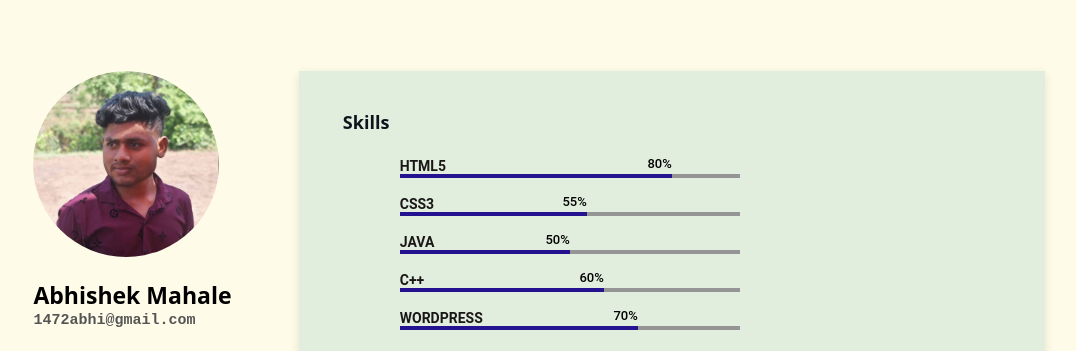
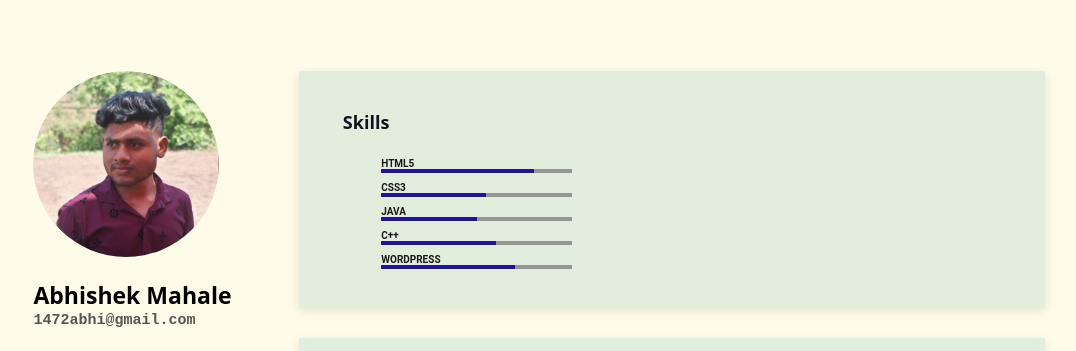
Before and after one commit to 1472abhi/profile, a plain HTML site: page index.html in a window 1280 px wide. Shown: the top 351 px of the page, without its empty margins (101-1177 px from the left). Drawn offline with Linux system fonts and the light colour scheme.

Commit message:
done by abhishek

```diff
--- a/style.css
+++ b/style.css
@@ -170,20 +170,20 @@ input[type=submit] {
 /* skill  */
 .wrapper{
 
-    width: 340px;
+    width: 191px;
     font-family: 'Roboto', sans-serif;
     margin: 0 auto;
-    padding: 0px 204px 0 0px;
+    padding: 0px 390px 0 0px;
 
 }
 .skill {
-    margin-bottom: 18px;
+    margin-bottom: 9px;
     position: relative;
   overflow-x:hidden;
 
 }
 .skill > p {
-    font-size: 14px;
+    font-size: 10px;
     font-weight: 700;
     color: #1a1716;
     margin: 0;
@@ -212,10 +212,10 @@ input[type=submit] {
 }
 .skill-bar span{
     position: absolute;
-    border-top: 5px solid #251291;
+    border-top: 4px solid #251291;
     top: -26px;
     padding: 0;
-    font-size: 13px;
+    font-size: 9px;
     padding: 3px 0;
     font-weight: 500;
 }
```
